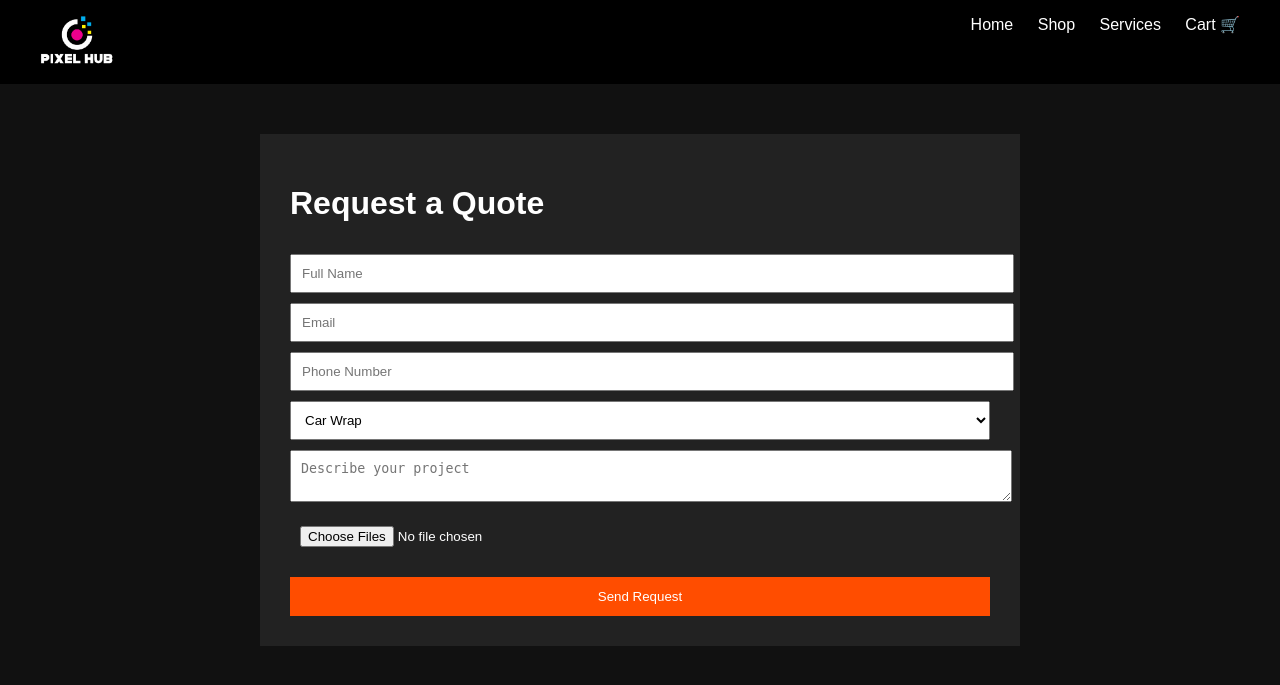
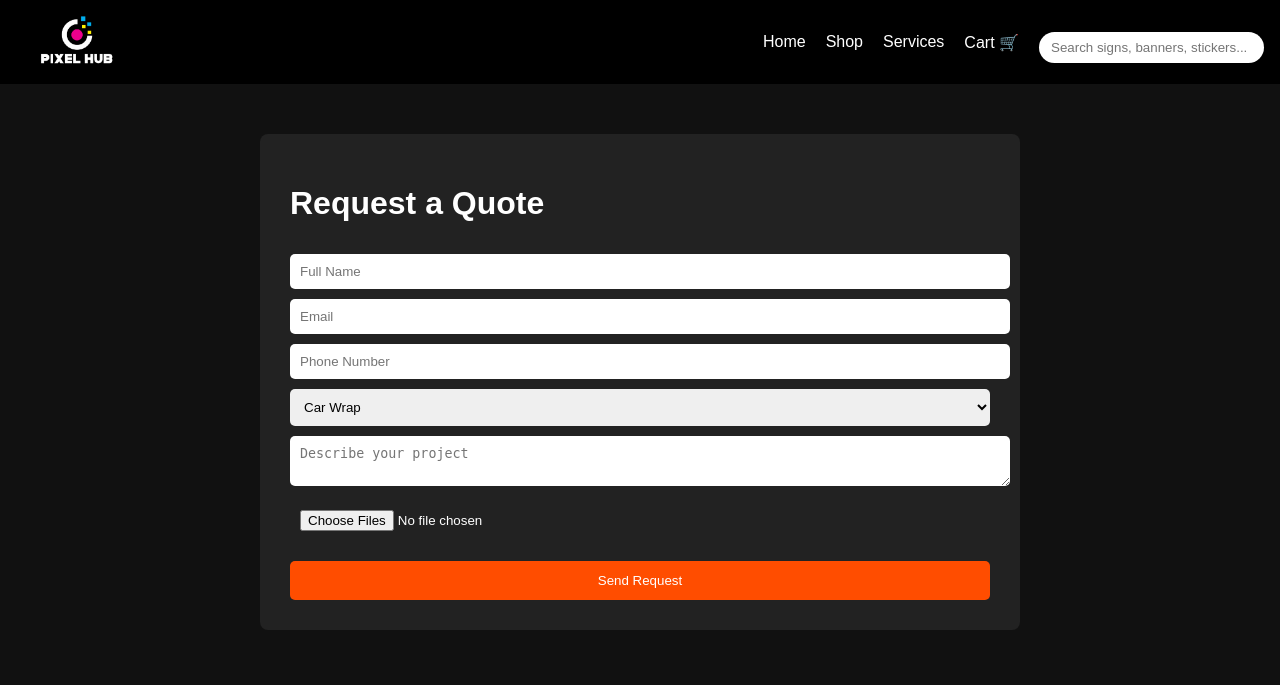
Before and after one commit to pixelhubfl/pixelhub-website, a Django app: page /services/ in a window 1280 px wide. Shown: the top 685 px of the page. Run offline with Django 5.2, Linux system fonts and the light colour scheme; some libraries are stand-ins or nearby versions.

Commit message:
filters + search improvements

```diff
--- a/main/views.py
+++ b/main/views.py
@@ -16,11 +16,19 @@ def home(request):
 
 def shop(request):
     query = request.GET.get('q')
+    min_price = request.GET.get('min')
+    max_price = request.GET.get('max')
+
+    products = Product.objects.all()
 
     if query:
-        products = Product.objects.filter(name__icontains=query)
-    else:
-        products = Product.objects.all()
+        products = products.filter(name__icontains=query)
+
+    if min_price:
+        products = products.filter(base_price__gte=min_price)
+
+    if max_price:
+        products = products.filter(base_price__lte=max_price)
 
     return render(request, 'main/shop.html', {
         'products': products,
--- a/templates/main/services.html
+++ b/templates/main/services.html
@@ -12,9 +12,11 @@
             color: white;
         }
 
+        /* NAVBAR */
         .navbar {
             display: flex;
             justify-content: space-between;
+            align-items: center;
             padding: 15px 40px;
             background: #000;
         }
@@ -23,23 +25,44 @@
             height: 50px;
         }
 
+        .nav-links {
+            display: flex;
+            align-items: center;
+        }
+
         .nav-links a {
             color: white;
             margin-left: 20px;
             text-decoration: none;
         }
 
+        /* SEARCH */
+        .search-form {
+            margin-left: 20px;
+        }
+
+        .search-input {
+            padding: 8px 12px;
+            border-radius: 20px;
+            border: none;
+            outline: none;
+        }
+
+        /* FORM */
         .container {
             max-width: 700px;
             margin: 50px auto;
             background: #222;
             padding: 30px;
+            border-radius: 8px;
         }
 
         input, textarea, select {
             width: 100%;
             padding: 10px;
             margin-top: 10px;
+            border: none;
+            border-radius: 5px;
         }
 
         button {
@@ -49,21 +72,30 @@
             border: none;
             color: white;
             width: 100%;
+            cursor: pointer;
+            border-radius: 5px;
         }
     </style>
 </head>
 
 <body>
 
+<!-- NAVBAR -->
 <div class="navbar">
     <a href="/">
-    <img src="{% static 'images/logo.png' %}">
-</a>
+        <img src="{% static 'images/logo.png' %}">
+    </a>
+
     <div class="nav-links">
         <a href="/">Home</a>
         <a href="/shop/">Shop</a>
         <a href="/services/">Services</a>
         <a href="/cart/">Cart 🛒</a>
+
+        <!-- 🔥 SEARCH -->
+        <form method="GET" action="/shop/" class="search-form">
+            <input type="text" name="q" placeholder="Search signs, banners, stickers..." class="search-input">
+        </form>
     </div>
 </div>
 
@@ -92,7 +124,7 @@
     </form>
 </div>
 
-<!--Start of Tawk.to Script-->
+<!-- CHAT -->
 <script type="text/javascript">
 var Tawk_API=Tawk_API||{}, Tawk_LoadStart=new Date();
 (function(){
@@ -104,7 +136,6 @@ s1.setAttribute('crossorigin','*');
 s0.parentNode.insertBefore(s1,s0);
 })();
 </script>
-<!--End of Tawk.to Script-->
 
 </body>
 </html>
```
Also changed, not shown: templates/main/cart.html (+23 -4 lines), templates/main/product.html (+25 -4 lines), templates/main/shop.html (+7 -0 lines).
